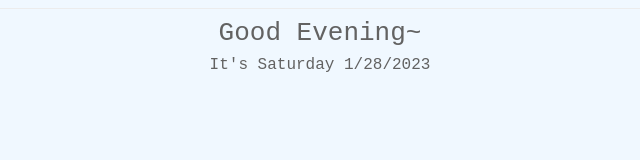
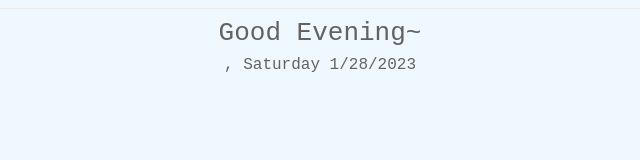
Before and after one commit to BunnieeRee/notion, a plain HTML site: page index.html in a window 1280 px wide. Shown: the top 160 px of the page, 320-960 px from the left. Drawn offline with Linux system fonts and the light colour scheme.

Commit message:
Update index.html

```diff
--- a/index.html
+++ b/index.html
@@ -52,6 +52,6 @@ body{
         greet = 'Good Evening~ ';
 
     document.getElementById('lbl').innerHTML =
-        greet+=`<div id="date"> It's ${date}</div>`;
+        greet+=`<div id="date">, ${date}</div>`;
 </script>
 </html>
```
